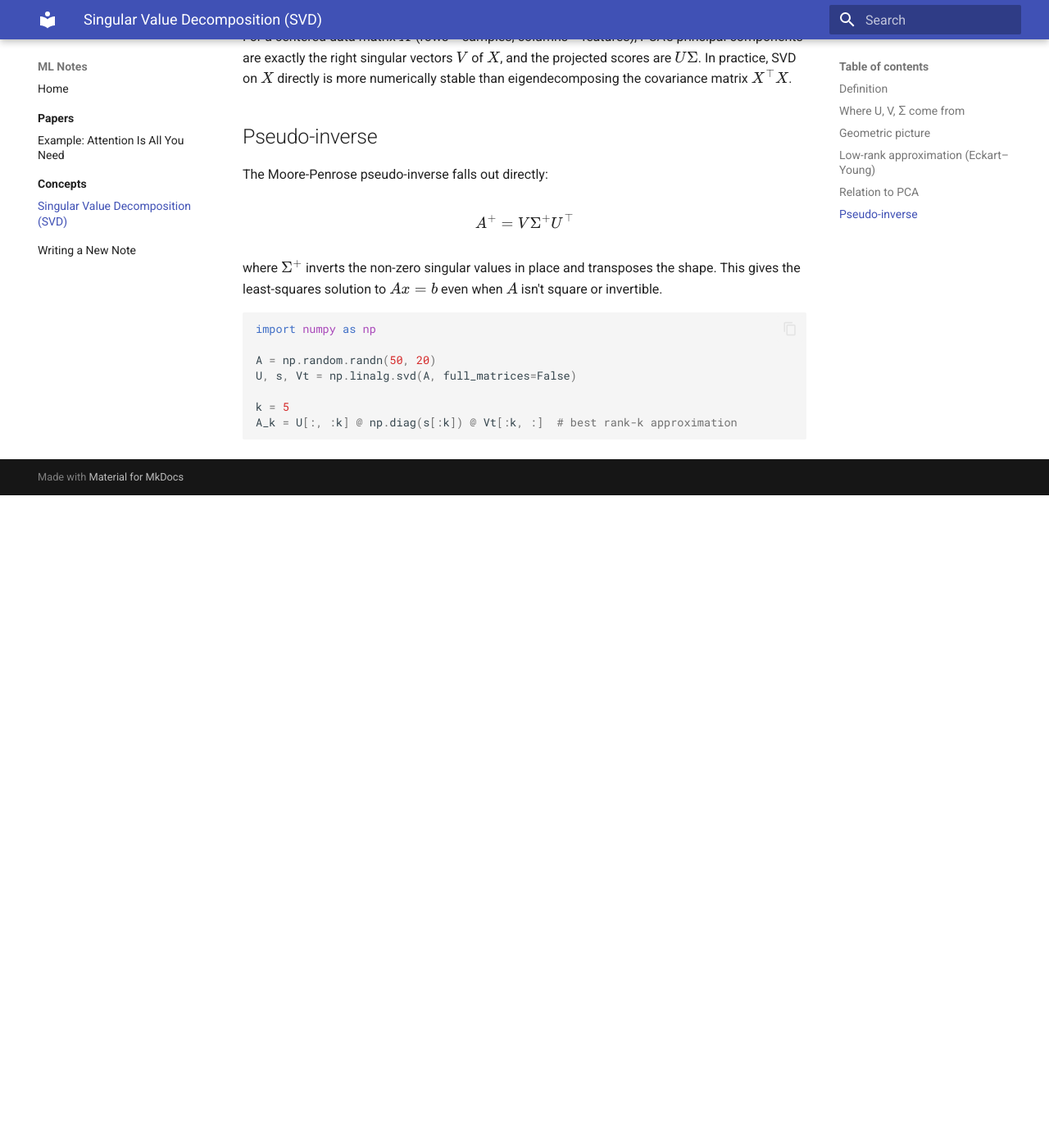
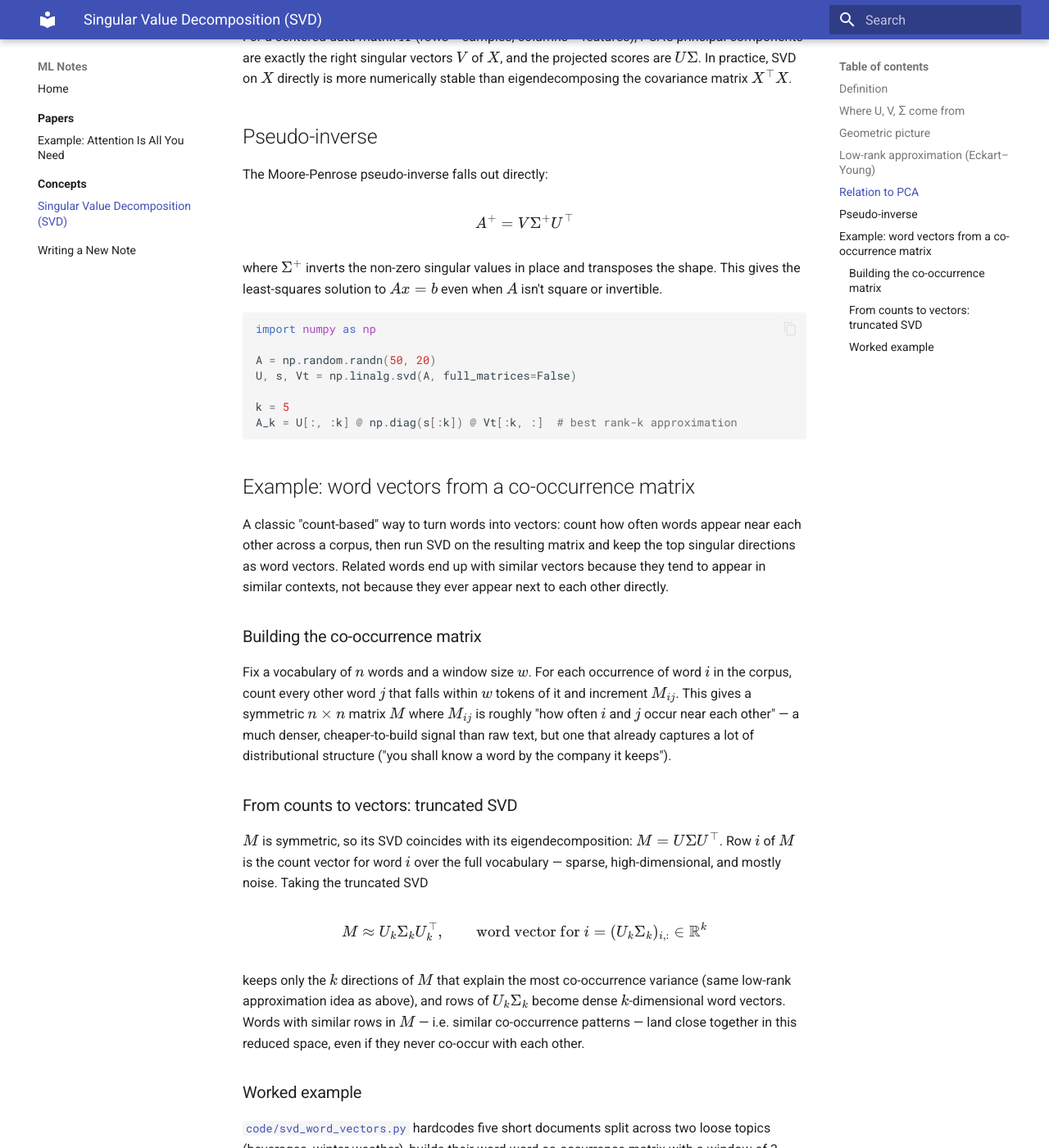
Before and after one commit to ahsank/MachineLearning, an MkDocs documentation site: the page built from notes/concepts/singular-value-decomposition.md, in a window 1280 px wide and 1400 px high, scrolled down 1408 px. Shown: the whole window at 82% size. Built offline with MkDocs 1.6.1 and Material for MkDocs 9.7.7, drawn with Linux system fonts in a browser that asks for light colours; before the commit the page ends 2012 px from its top, so only the background shows below that; some of the changed text lies outside the part shown.

Commit message:
Add code/ folder with a worked SVD word-vector example
Adds a standalone script that builds a word-word co-occurrence matrix
from a small hardcoded corpus and reduces it to 2D via SVD, fills in the
Example section of the SVD concept note with the accompanying write-up
and plot, and documents how to set up/run/clean up scripts in code/.

Co-Authored-By: Claude Sonnet 5 <noreply@anthropic.com>

````diff
--- a/notes/concepts/singular-value-decomposition.md
+++ b/notes/concepts/singular-value-decomposition.md
@@ -83,3 +83,80 @@ U, s, Vt = np.linalg.svd(A, full_matrices=False)
 k = 5
 A_k = U[:, :k] @ np.diag(s[:k]) @ Vt[:k, :]  # best rank-k approximation
 ```
+
+## Example: word vectors from a co-occurrence matrix
+
+A classic "count-based" way to turn words into vectors: count how often
+words appear near each other across a corpus, then run SVD on the
+resulting matrix and keep the top singular directions as word vectors.
+Related words end up with similar vectors because they tend to appear in
+similar contexts, not because they ever appear next to each other
+directly.
+
+### Building the co-occurrence matrix
+
+Fix a vocabulary of $n$ words and a window size $w$. For each occurrence
+of word $i$ in the corpus, count every other word $j$ that falls within
+$w$ tokens of it and increment $M_{ij}$. This gives a symmetric
+$n \times n$ matrix $M$ where $M_{ij}$ is roughly "how often $i$ and $j$
+occur near each other" — a much denser, cheaper-to-build signal than
+raw text, but one that already captures a lot of distributional
+structure ("you shall know a word by the company it keeps").
+
+### From counts to vectors: truncated SVD
+
+$M$ is symmetric, so its SVD coincides with its eigendecomposition:
+$M = U \Sigma U^\top$. Row $i$ of $M$ is the count vector for word $i$
+over the full vocabulary — sparse, high-dimensional, and mostly noise.
+Taking the truncated SVD
+
+$$
+M \approx U_k \Sigma_k U_k^\top, \qquad
+\text{word vector for } i = (U_k \Sigma_k)_{i,:} \in \mathbb{R}^k
+$$
+
+keeps only the $k$ directions of $M$ that explain the most co-occurrence
+variance (same low-rank approximation idea as above), and rows of
+$U_k \Sigma_k$ become dense $k$-dimensional word vectors. Words with
+similar rows in $M$ — i.e. similar co-occurrence patterns — land close
+together in this reduced space, even if they never co-occur with each
+other.
+
+### Worked example
+
+[`code/svd_word_vectors.py`](https://github.com/ahsank/MachineLearning/blob/master/code/svd_word_vectors.py)
+hardcodes five short documents split across two loose topics (beverages,
+winter weather), builds their word-word co-occurrence matrix with a
+window of 3 tokens, and reduces it to 2D with truncated SVD ($k=2$):
+
+```python
+def build_co_occurrence_matrix(tokenized_docs, vocab, window_size):
+    index = {word: i for i, word in enumerate(vocab)}
+    matrix = np.zeros((len(vocab), len(vocab)))
+    for doc in tokenized_docs:
+        for center_pos, center_word in enumerate(doc):
+            start = max(0, center_pos - window_size)
+            end = min(len(doc), center_pos + window_size + 1)
+            for context_pos in range(start, end):
+                if context_pos != center_pos:
+                    matrix[index[center_word], index[doc[context_pos]]] += 1
+    return matrix
+
+
+def word_vectors_via_svd(matrix, k=2):
+    u, s, _ = np.linalg.svd(matrix, full_matrices=False)
+    return u[:, :k] * s[:k]  # rows are k-dim word vectors
+```
+
+Plotting the resulting 2D vectors shows the two topics falling cleanly
+onto separate axes, since none of the beverage words ever co-occur with
+any weather word:
+
+![2D word vectors from SVD of a co-occurrence matrix, showing beverage words clustered along one axis and weather words along the other](images/svd-word-vectors.png)
+
+`coffee` and `tea` sit furthest out along the beverage axis because they
+each appear in two of the three beverage documents, making them the
+best-connected ("hub") words in that block — the same reasoning puts
+`rain` and `snow` furthest out on the weather axis. See
+[`code/README.md`](https://github.com/ahsank/MachineLearning/blob/master/code/README.md)
+for how to run the script yourself.
````
Also changed, not shown: CLAUDE.md (+1 -0 lines), README.md (+7 -0 lines), code/README.md (added, +45 -0 lines), notes/concepts/images/svd-word-vectors.png (added), 3 other files.
